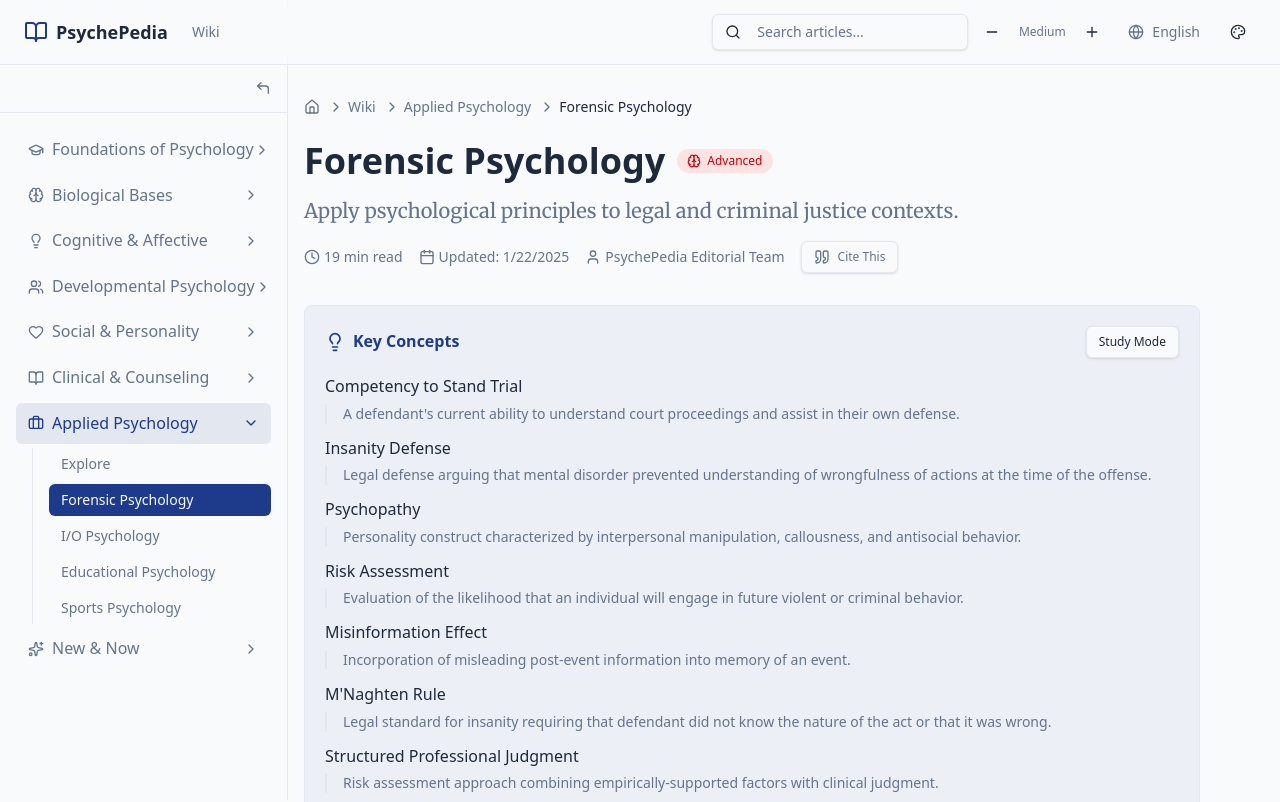
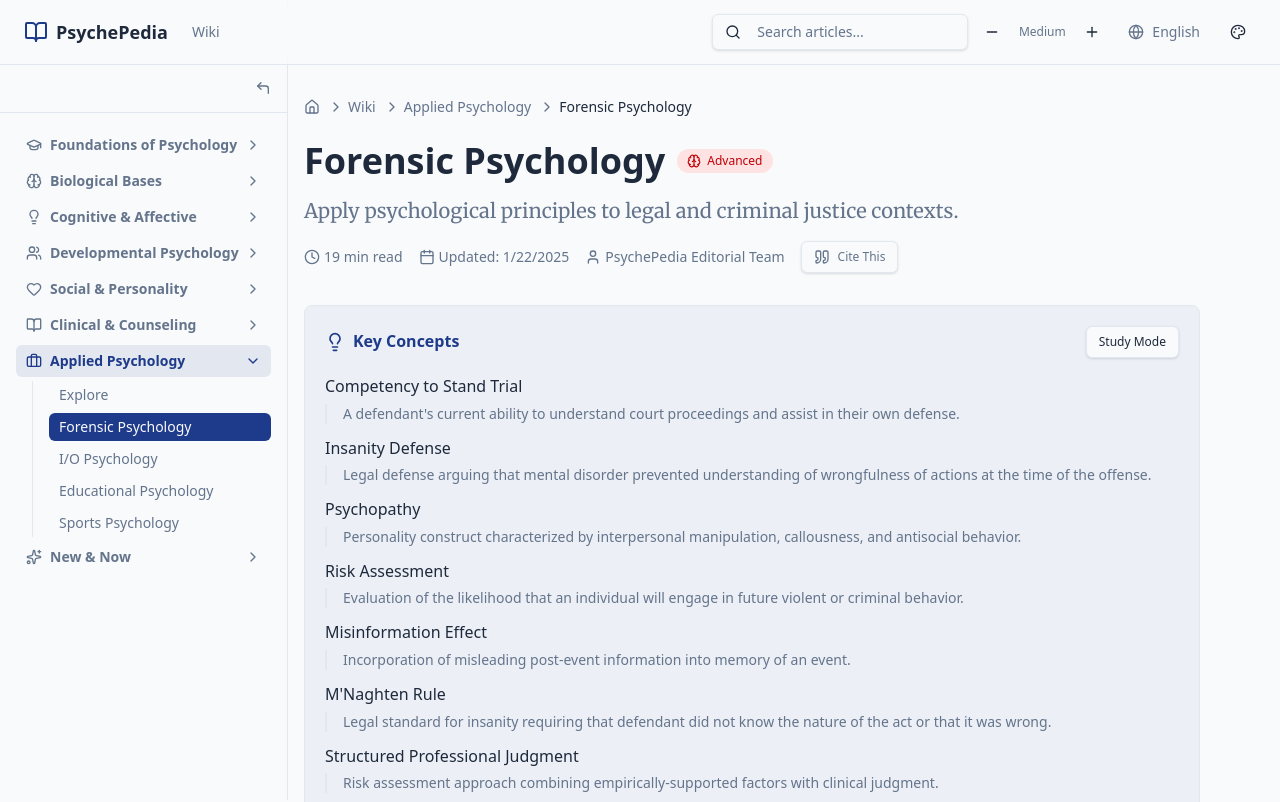
Before and after one commit to QUIPXI/psychepedia, a Next.js app: page /en/wiki/applied/forensic-psychology in a window 1280 px wide. Shown: the top 802 px of the page. Built offline with nearby package versions, Linux system fonts and the light colour scheme.

Commit message:
style: make sidebar elements smaller and bolder

```diff
--- a/src/components/layout/Sidebar.tsx
+++ b/src/components/layout/Sidebar.tsx
@@ -169,8 +169,8 @@ function SidebarNav({ currentPath, isCollapsed = false, onToggleCollapse }: { cu
             <button
               onClick={() => toggleExpanded(item.id)}
               className={cn(
-                "flex items-center rounded-md transition-colors",
-                isCollapsed ? "justify-center w-10 h-10 mx-auto" : "w-full justify-between px-3 py-2",
+                "flex items-center rounded-md transition-colors font-semibold",
+                isCollapsed ? "justify-center w-9 h-9 mx-auto" : "w-full justify-between px-2.5 py-1.5 text-sm",
                 isActive || hasActiveChild
                   ? "bg-primary/10 text-primary"
                   : "text-muted-foreground hover:bg-muted hover:text-foreground"
@@ -197,7 +197,7 @@ function SidebarNav({ currentPath, isCollapsed = false, onToggleCollapse }: { cu
                 <Link
                   href={item.href}
                   className={cn(
-                    "block rounded-md px-3 py-1.5 text-sm transition-colors",
+                    "block rounded-md px-2.5 py-1 text-sm font-medium transition-colors",
                     isActive
                       ? "bg-primary text-primary-foreground"
                       : "text-muted-foreground hover:bg-muted hover:text-foreground"
@@ -212,7 +212,7 @@ function SidebarNav({ currentPath, isCollapsed = false, onToggleCollapse }: { cu
                         key={topic.id}
                         href={topic.href}
                         className={cn(
-                        "block rounded-md px-3 py-1.5 text-sm transition-colors",
+                          "block rounded-md px-2.5 py-1 text-sm font-medium transition-colors",
                           isTopicActive
                             ? "bg-primary text-primary-foreground"
                             : "text-muted-foreground hover:bg-muted hover:text-foreground"
```
Also changed, not shown: content/articles/en/foundations.json. Lines whose indentation alone changed are shown as unchanged.
